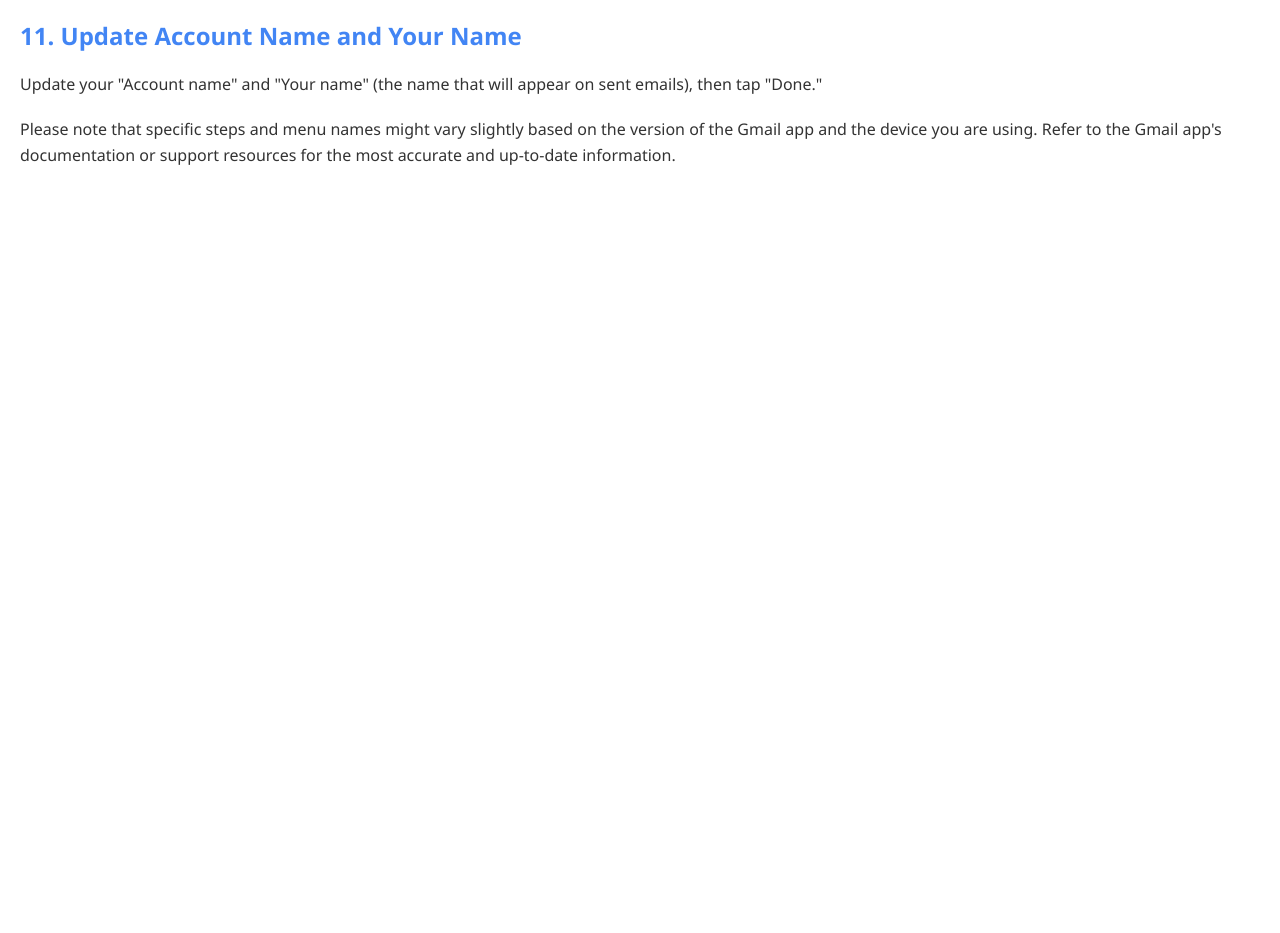
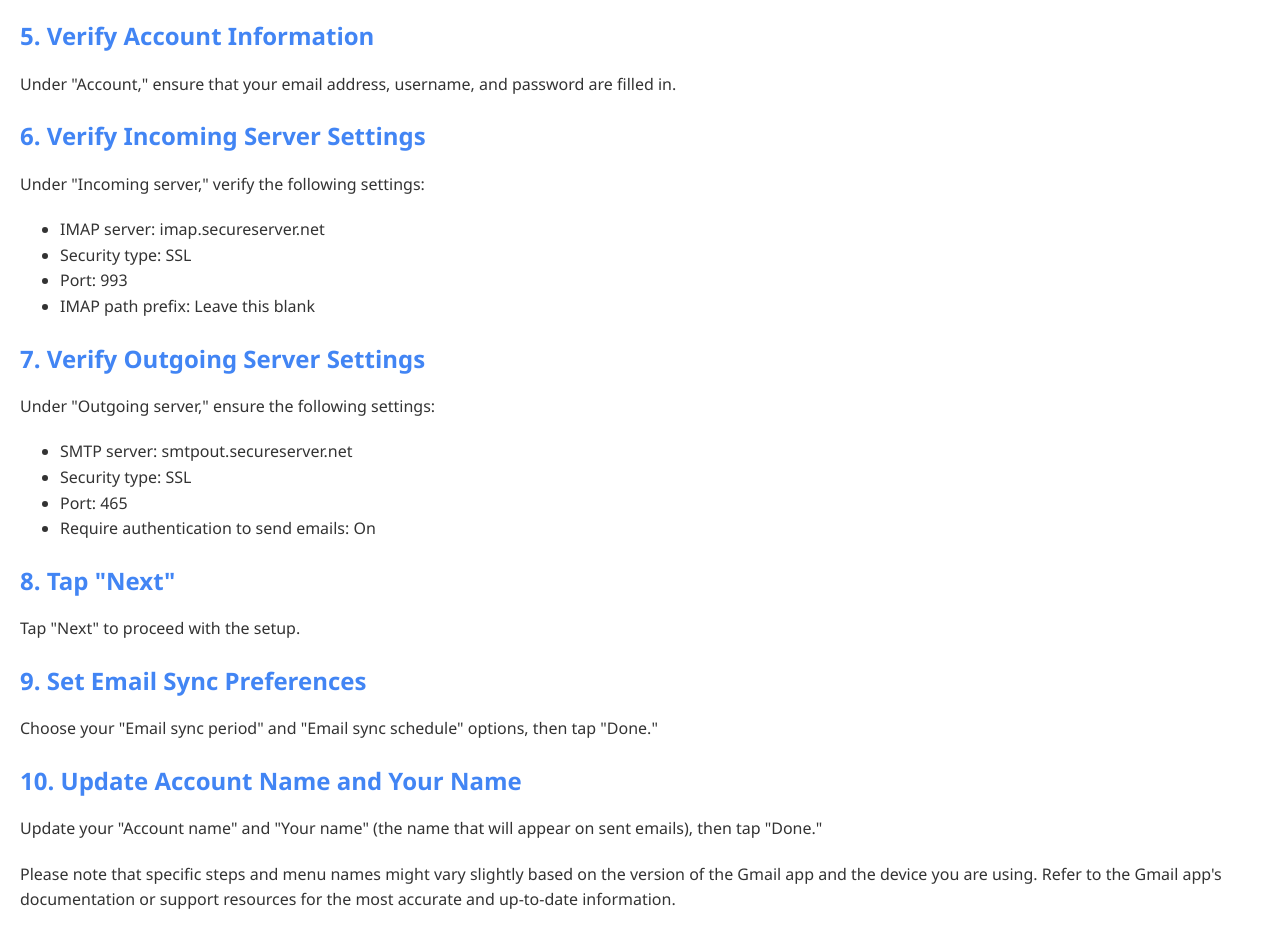
Before and after one commit to Rohanrao9898/HelpDocs, a plain HTML site: page index.html in a window 1280 px wide. Shown: the part 528-1461 px from the top of the page. Before the commit the page ends 800 px from the top, so only its background shows below. Drawn offline with Linux system fonts and the light colour scheme.

Commit message:
Update index.html

```diff
--- a/index.html
+++ b/index.html
@@ -47,11 +47,36 @@
     <h2>4. Tap "IMAP account"</h2>
     <p>Tap "IMAP account" to proceed with the setup.</p>
 
-    <!-- Repeat the pattern for the remaining steps -->
+    <h2>5. Verify Account Information</h2>
+    <p>Under "Account," ensure that your email address, username, and password are filled in.</p>
 
-    <!-- Add steps 5 to 11 here -->
+    <h2>6. Verify Incoming Server Settings</h2>
+    <p>Under "Incoming server," verify the following settings:
+       <ul>
+          <li>IMAP server: imap.secureserver.net</li>
+          <li>Security type: SSL</li>
+          <li>Port: 993</li>
+          <li>IMAP path prefix: Leave this blank</li>
+       </ul>
+    </p>
 
-    <h2>11. Update Account Name and Your Name</h2>
+    <h2>7. Verify Outgoing Server Settings</h2>
+    <p>Under "Outgoing server," ensure the following settings:
+       <ul>
+          <li>SMTP server: smtpout.secureserver.net</li>
+          <li>Security type: SSL</li>
+          <li>Port: 465</li>
+          <li>Require authentication to send emails: On</li>
+       </ul>
+    </p>
+
+    <h2>8. Tap "Next"</h2>
+    <p>Tap "Next" to proceed with the setup.</p>
+
+    <h2>9. Set Email Sync Preferences</h2>
+    <p>Choose your "Email sync period" and "Email sync schedule" options, then tap "Done."</p>
+
+    <h2>10. Update Account Name and Your Name</h2>
     <p>Update your "Account name" and "Your name" (the name that will appear on sent emails), then tap "Done."</p>
 
     <p>Please note that specific steps and menu names might vary slightly based on the version of the Gmail app and the device you are using. Refer to the Gmail app's documentation or support resources for the most accurate and up-to-date information.</p>
```
